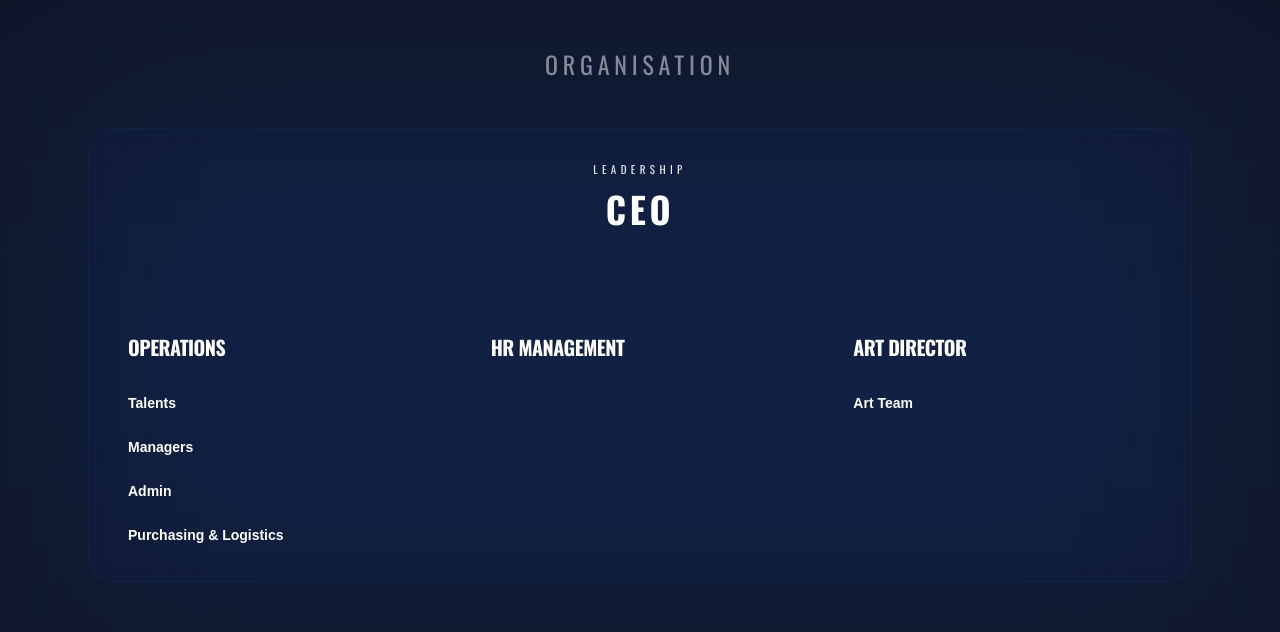
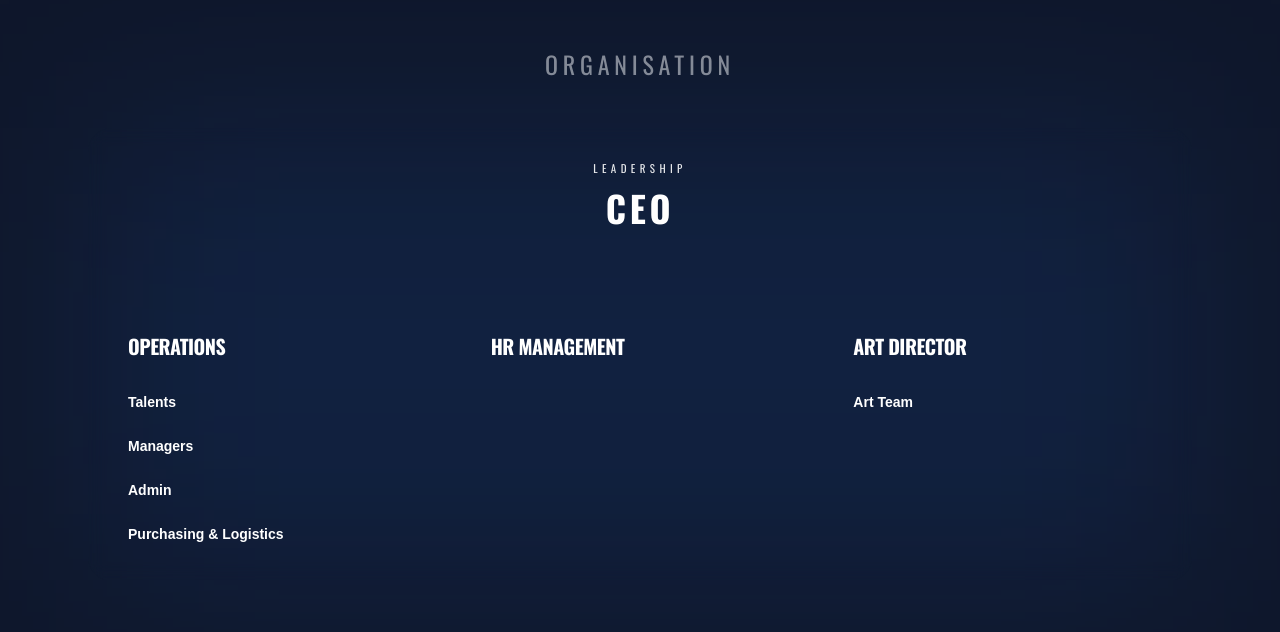
Before and after one commit to Project-Vstar/website, a Next.js app: page / in a window 1280 px wide. Shown: the part 3380-4012 px from the top of the page. Built offline with nearby package versions, Linux system fonts and the light colour scheme.

Commit message:
Fix: organization border removed

```diff
--- a/src/app/page.js
+++ b/src/app/page.js
@@ -208,7 +208,7 @@ export default function HomePage() {
           <h2 className="font-oswald text-2xl text-center mb-12 opacity-50 tracking-[0.2em] uppercase">Organisation</h2>
           <div className="relative group">
             <div className="absolute inset-0 bg-blue-500/10 blur-[100px] pointer-events-none" />
-            <div className="bg-blue-950/20 border border-blue-900/20 p-8 rounded-3xl backdrop-blur-sm">
+            <div className=" p-8 rounded-3xl backdrop-blur-sm">
               <OrgChart />
             </div>
             <p className="md:hidden text-center text-[10px] text-slate-500 mt-4 uppercase tracking-widest">
```
